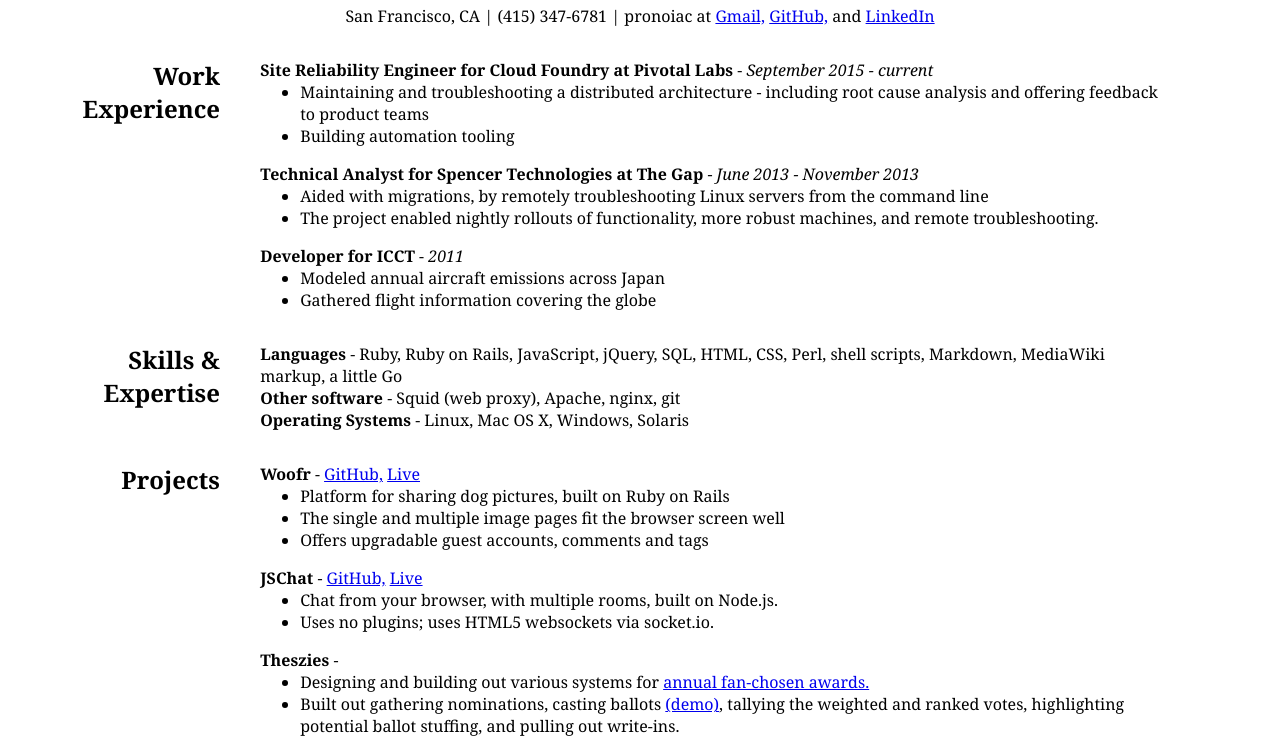
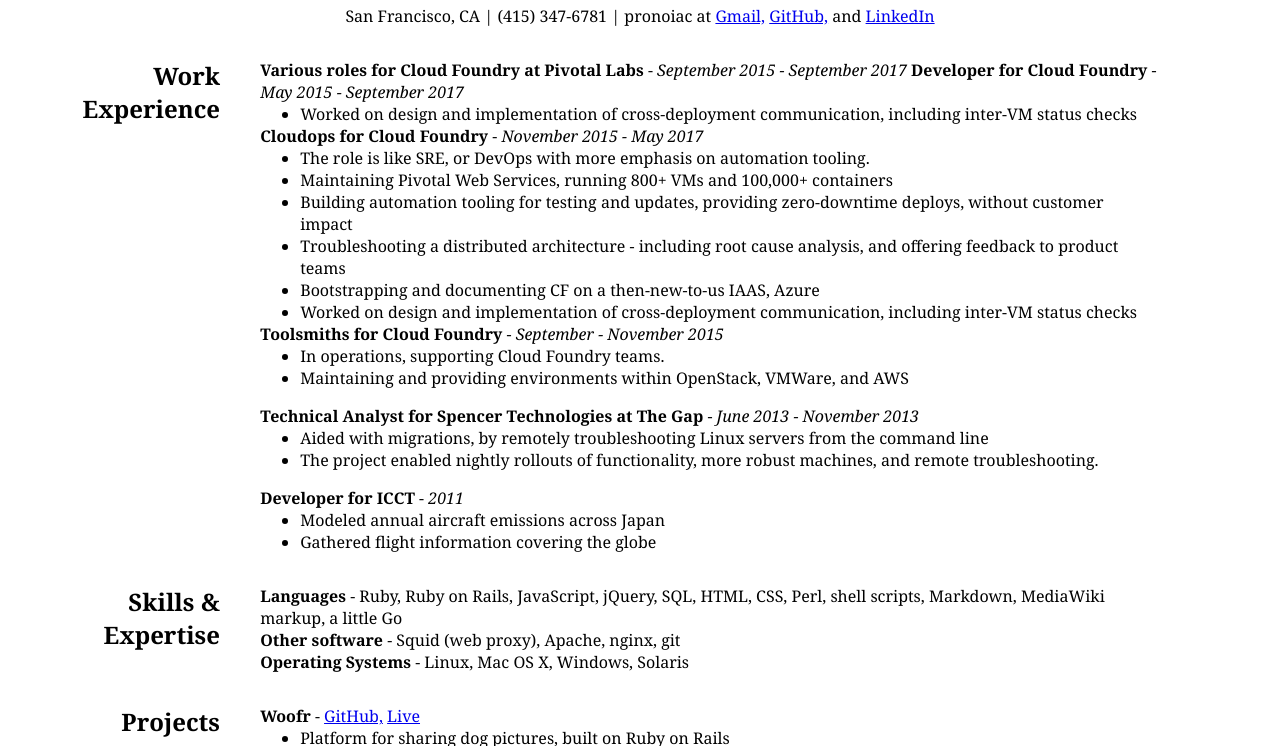
Before and after one commit to pronoiac/pronoiac.github.io, a plain HTML site: page index.html in a window 1280 px wide. Shown: the part 67-813 px from the top of the page. Drawn offline with Linux system fonts and the light colour scheme.

Commit message:
Fleshing out Pivotal positions

```diff
--- a/index.html
+++ b/index.html
@@ -33,10 +33,26 @@
     <h2 class="category">Work Experience</h2>
     <section class="col2">
       <section class="item">
-        <b>Site Reliability Engineer for Cloud Foundry at Pivotal Labs</b> - <i>September 2015 - current</i>
+        <b>Various roles for Cloud Foundry at Pivotal Labs</b> - <i>September 2015 - September 2017</i>
+        <b>Developer for Cloud Foundry</b> - <i>May 2015 - September 2017</i>
         <ul>
-          <li>Maintaining and troubleshooting a distributed architecture - including root cause analysis and offering feedback to product teams</li>
-          <li>Building automation tooling</li>
+          <li>Worked on design and implementation of cross-deployment communication, including inter-VM status checks</li>
+        </ul>
+
+        <b>Cloudops for Cloud Foundry</b> - <i>November 2015 - May 2017</i>
+        <ul>
+          <li>The role is like SRE, or DevOps with more emphasis on automation tooling.</li>
+          <li>Maintaining Pivotal Web Services, running 800+ VMs and 100,000+ containers</li>
+          <li>Building automation tooling for testing and updates, providing zero-downtime deploys, without customer impact</li>
+          <li>Troubleshooting a distributed architecture - including root cause analysis, and offering feedback to product teams</li>
+          <li>Bootstrapping and documenting CF on a then-new-to-us IAAS, Azure</li>
+          <li>Worked on design and implementation of cross-deployment communication, including inter-VM status checks</li>
+        </ul>
+
+        <b>Toolsmiths for Cloud Foundry</b> - <i>September - November 2015</i>
+        <ul>
+          <li>In operations, supporting Cloud Foundry teams.</li>
+          <li>Maintaining and providing environments within OpenStack, VMWare, and AWS</li>
         </ul>
       </section>
 
@@ -56,7 +72,7 @@
         </ul>
       </section>
     </section>
-  </section>
+  </section><!-- work experience -->
 
   <section class="row">
     <h2 class="category">Skills &amp; Expertise</h2>
```
